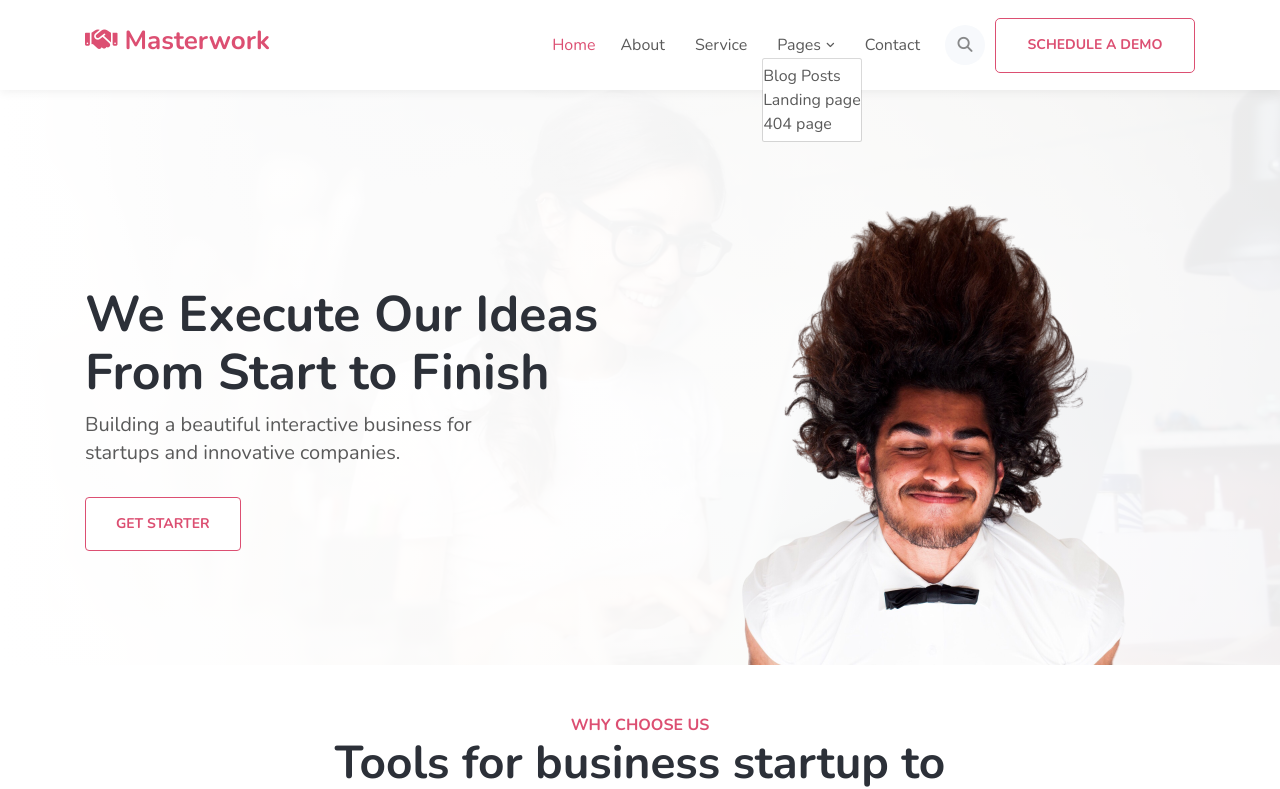
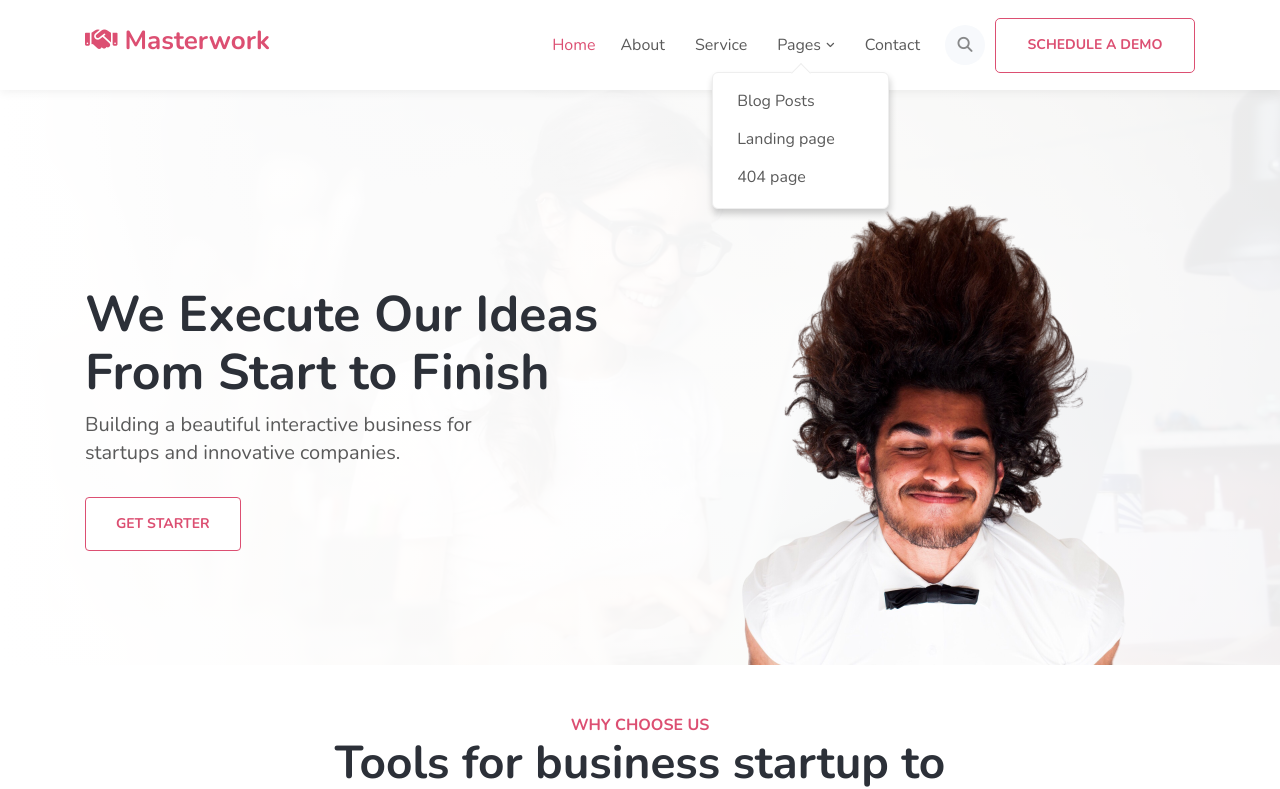
Before and after one commit to trieuquocchung/BC64-Capstone, a plain HTML site: page index.html in a window 1280 px wide. Both pictures are taken after a click on the button "Pages". Shown: the top 789 px of the page. Drawn offline with nearby package versions, Linux system fonts and the light colour scheme; a script that the page names is missing.

Commit message:
update index.html

```diff
--- a/css/white.css
+++ b/css/white.css
@@ -131,6 +131,46 @@ body {
 .navbar-collapse ul li a:hover::before,
 .navbar-brand:hover::before {
   width: 20px;
+}
+
+.dropdown-menu {
+  margin-top: 15px;
+  padding: 16px 0 5px;
+  border-radius: 6px;
+  box-shadow: 1px 5px 7.5px rgba(14, 13, 13, 0.2);
+  transform: translateX(-50px);
+  border: 1px solid #eee;
+  z-index: 10;
+  background: #fff;
+}
+
+.dropdown-menu::after {
+  content: "";
+  width: 14px;
+  height: 14px;
+  display: block;
+  transform: translateX(-50%) rotateZ(45deg);
+  position: absolute;
+  top: -7px;
+  left: 50%;
+  border: 1px solid #eee;
+  border-right: none;
+  border-bottom: none;
+  z-index: 11;
+  background: #fff;
+}
+
+.navbar-collapse ul li .dropdown-menu .dropdown__inner {
+  /* font-weight: 400;
+  font-size: 16px;
+  color: #2c3038; */
+  /* padding-top: 0; */
+  /* padding-bottom: 14px; */
+
+  display: block;
+  width: 175px;
+  padding: 0px 24px 14px;
+  text-align: inherit;
 }
 
 .header__contain .header__search {
--- a/index.html
+++ b/index.html
@@ -48,18 +48,6 @@
         <div class="header__contain">
           <nav class="navbar navbar-expand-lg">
             <a class="navbar-brand active" href="#">Home</a>
-            <!-- <button
-              class="navbar-toggler"
-              type="button"
-              data-toggle="collapse"
-              data-target="#navbarSupportedContent"
-              aria-controls="navbarSupportedContent"
-              aria-expanded="false"
-              aria-label="Toggle navigation"
-            >
-              <span class="navbar-toggler-icon"></span>
-            </button> -->
-
             <div class="collapse navbar-collapse" id="navbarSupportedContent">
               <ul class="navbar-nav mr-auto">
                 <li class="nav-item">
@@ -82,10 +70,15 @@
                   </a>
                   <i class="fa fa-angle-down"></i>
                   <div class="dropdown-menu">
-                    <a class="dropdown-item" href="#">Blog Posts</a>
-                    <a class="dropdown-item" href="#">Landing page</a>
-                    <!-- <div class="dropdown-divider"></div> -->
-                    <a class="dropdown-item" href="#">404 page</a>
+                    <div class="dropdown__inner">
+                      <a class="dropdown-item" href="#">Blog Posts</a>
+                    </div>
+                    <div class="dropdown__inner">
+                      <a class="dropdown-item" href="#">Landing page</a>
+                    </div>
+                    <div class="dropdown__inner">
+                      <a class="dropdown-item" href="#">404 page</a>
+                    </div>
                   </div>
                 </li>
                 <li class="nav-item">
```
